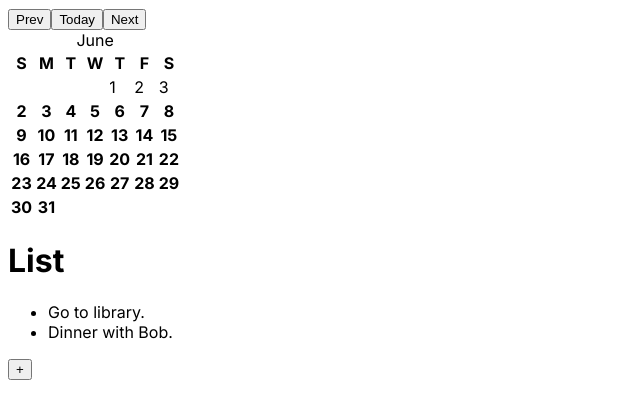
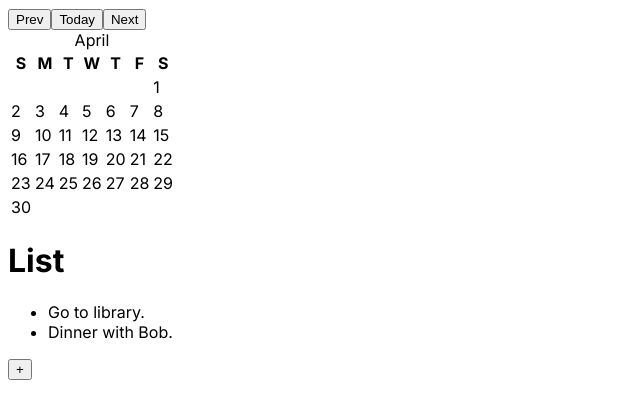
Before and after one commit to snkdrel/calendar-next, a Next.js app: page / in a window 1280 px wide. Shown: the top 418 px of the page, without its empty margins (0-640 px from the left). Built offline with nearby package versions, Linux system fonts and the light colour scheme.

Commit message:
Show days of month correctly

```diff
--- a/components/Calendar.js
+++ b/components/Calendar.js
@@ -1,8 +1,25 @@
 export default function Calendar() {
-    const today = new Date();
+    const months = ['January', 'February', 'March', 'April', 'May', 'June',
+                    'July', 'August', 'September', 'October', 'November', 'December'];
+    const month = months.indexOf('April');
+    const year = 2017;
+    const today = new Date(year, month);
     const firstOfMonth = new Date(today.getFullYear(), today.getMonth());
-    const months = ['January', 'February', 'March', 'April', 'May', 'June',
-                    'July', 'August', 'September', 'October', 'November', 'Dicember'];
+    const daysOnFirstWeek = 7 - firstOfMonth.getDay();
+    let lastDay;
+
+    if(month === 0 || month === 2 || month === 4 || month === 0 || month === 6 || month === 7 || month === 9 || month === 11) {
+        lastDay = 31;
+    } else if( month === 1) {
+        // check for leap years
+        if(year % 400 === 0 || (year % 100 !== 0) && (year % 4 === 0)) {
+            lastDay = 29;
+        } else {
+            lastDay = 28;
+        }
+    } else {
+        lastDay = 30;
+    }
 
     return (
         <div>
@@ -30,53 +47,40 @@ export default function Calendar() {
                     }
                     {
                         // First numbered tds
-                        [...Array(7 - firstOfMonth.getDay())].map((v, i) => <td>{i+1}</td>)
+                        [...Array(daysOnFirstWeek)].map((v, i) => <td>{i+1}</td>)
                     }
                 </tr>
                 <tr>
-                    <th>2</th>
-                    <th>3</th>
-                    <th>4</th>
-                    <th>5</th>
-                    <th>6</th>
-                    <th>7</th>
-                    <th>8</th>
+                    {
+                        // second week
+                        [...Array(7)].map((v, i) => <td>{daysOnFirstWeek + 1 + i}</td>)
+                    }
                 </tr>
                 <tr>
-                    <th>9</th>
-                    <th>10</th>
-                    <th>11</th>
-                    <th>12</th>
-                    <th>13</th>
-                    <th>14</th>
-                    <th>15</th>
+                    {
+                        // third week
+                        [...Array(7)].map((v, i) => <td>{daysOnFirstWeek + 8 + i}</td>)
+                    }
                 </tr>
                 <tr>
-                    <th>16</th>
-                    <th>17</th>
-                    <th>18</th>
-                    <th>19</th>
-                    <th>20</th>
-                    <th>21</th>
-                    <th>22</th>
+                    {
+                        // fourth week
+                        [...Array(7)].map((v, i) => <td>{daysOnFirstWeek + 15 + i}</td>)
+                    }
                 </tr>
                 <tr>
-                    <th>23</th>
-                    <th>24</th>
-                    <th>25</th>
-                    <th>26</th>
-                    <th>27</th>
-                    <th>28</th>
-                    <th>29</th>
+                    {
+                        // fifth week
+                        [...Array(7)].map((v, i) =>
+                            (daysOnFirstWeek + 22 + i) <= lastDay ? <td>{daysOnFirstWeek + 22 + i}</td> : <td></td>)
+                    }
                 </tr>
                 <tr>
-                    <th>30</th>
-                    <th>31</th>
-                    <th></th>
-                    <th></th>
-                    <th></th>
-                    <th></th>
-                    <th></th>
+                    {
+                        // sixth week
+                        [...Array(7)].map((v, i) =>
+                            (daysOnFirstWeek + 29 + i) <= lastDay ? <td>{daysOnFirstWeek + 29 + i}</td> : <td></td>)
+                    }
                 </tr>
                 </tbody>
             </table>
```
